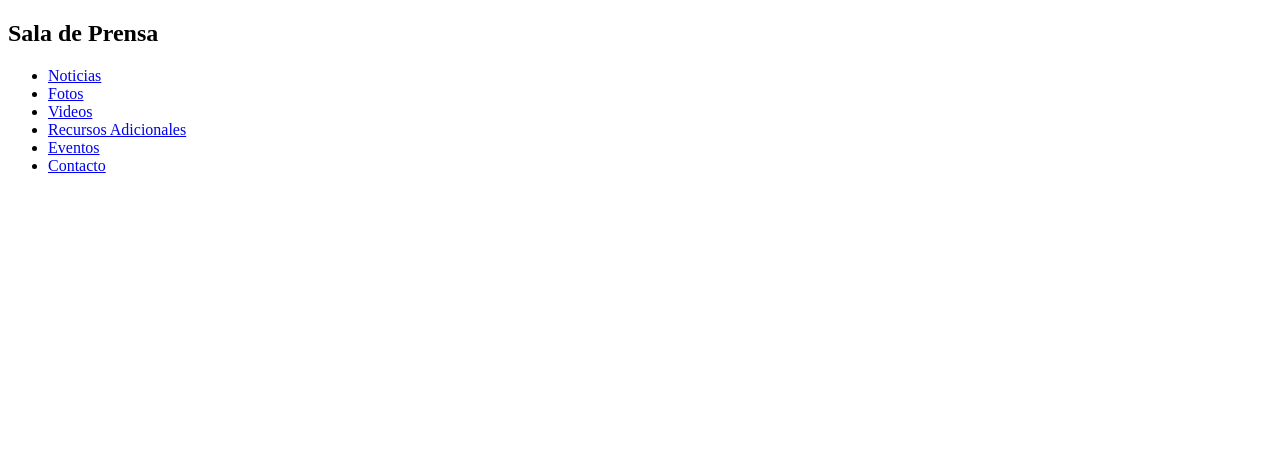
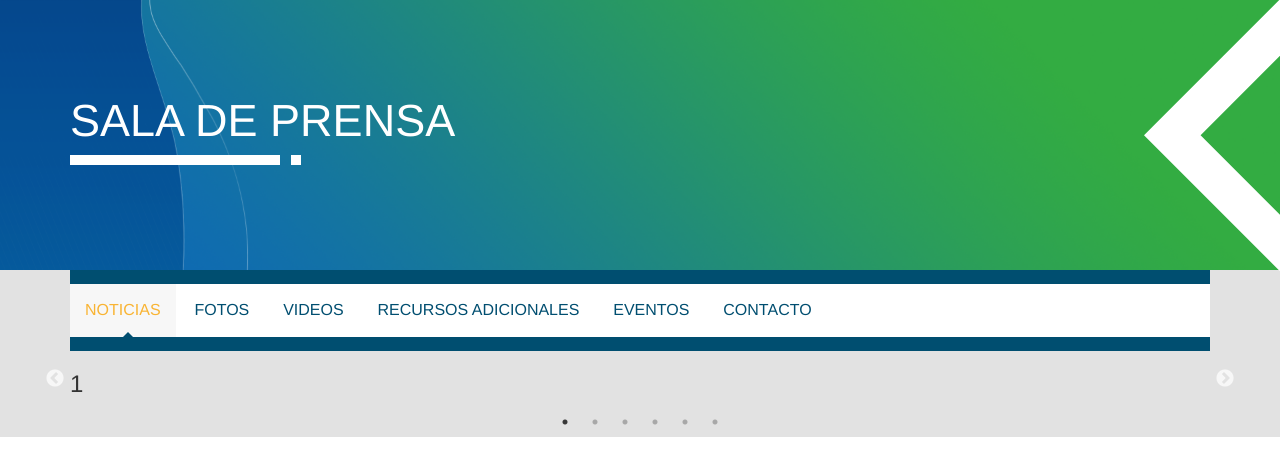
Before and after one commit to brontosaurioDW/BID, a plain HTML site: page site/index.html in a window 1280 px wide. Drawn offline with nearby package versions, Linux system fonts and the light colour scheme.

Commit message:
html + css

```diff
--- a/site/index.html
+++ b/site/index.html
@@ -8,6 +8,9 @@
       <!--<link rel="stylesheet" type="text/css" href="fonts/stylesheet.css">-->
       <link rel="stylesheet" type="text/css" href="css/style.css">
 
+      <!--Bootstrap 3-->
+      <link rel="stylesheet" href="https://maxcdn.bootstrapcdn.com/bootstrap/3.3.7/css/bootstrap.min.css" integrity="sha384-BVYiiSIFeK1dGmJRAkycuHAHRg32OmUcww7on3RYdg4Va+PmSTsz/K68vbdEjh4u" crossorigin="anonymous">
+
       <!-- Add the slick-theme.css if you want default styling -->
       <link rel="stylesheet" type="text/css" href="//cdn.jsdelivr.net/gh/kenwheeler/slick@1.8.1/slick/slick.css"/>
       <!-- Add the slick-theme.css if you want default styling -->
@@ -16,18 +19,20 @@
    <body>
 
       <section class="pr-cover">
-         <div>
+         <div class="container">
+            <div class="pr-cover-cont">
                <h2 class="pr-title">
                      Sala de Prensa
                   </h2>
             </div>
+         </div>
       </section>
 
       <section class="pr-content">
-
+         <div class="container">
             <div class="pr-menu">
                <ul class="pr-menu-list">
-               <li>
+                  <li class="active">
                      <a href="#">
                         Noticias
                      </a>
@@ -60,9 +65,24 @@
                </ul>
             </div>
 
+            <div class="pr-slider">
+               <div class='single-item'>
+                     <div><h3>1</h3></div>
+                     <div><h3>2</h3></div>
+                     <div><h3>3</h3></div>
+                     <div><h3>4</h3></div>
+                     <div><h3>5</h3></div>
+                     <div><h3>6</h3></div>
+                     </div>
+            </div>
+         </div>
+
+
+
       </section>
-
+      <!-- JQuery -->
+  	   <script src="node_modules/jquery/dist/jquery.js"></script>
       <script type="text/javascript" src="//cdn.jsdelivr.net/gh/kenwheeler/slick@1.8.1/slick/slick.min.js"></script>
-
+      <script type="text/javascript" src="js/script.js"></script>
    </body>
 </html>
--- /dev/null
+++ b/site/js/script.js
@@ -0,0 +1,3 @@
+$(".single-item").slick({
+	dots: true
+});
--- a/site/less/style.less
+++ b/site/less/style.less
@@ -0,0 +1,86 @@
+//Variables
+
+@pr-white: #fff;
+@pr-bidblue: #004E70;
+@pr-grey: #F7F7F7;
+@pr-dkgrey: #E2E2E2;
+@pr-link: #0F9DD3;
+@pr-orange: #F9B433;
+@pr-green: #33AC42;
+
+
+
+.html {
+    font-family: 'GothamHTF-Book',sans-serif;
+    font-size: 16px;
+}
+
+.pr-cover {
+    display: flex;
+    align-items: center;
+    justify-content: center;
+    height: 270px;
+    background-image: url("../img/bg-cover.png");
+    background-position: center;
+    background-size: cover;
+    &:after {
+        content: url("../img/bg-shape.png");
+        height: 270px;
+        position: absolute;
+        right: 0;
+    }
+    .pr-cover-cont {
+        .pr-title {
+            margin: 0;
+            color: @pr-white;
+            text-transform: uppercase;
+            font-size: 4.5rem;
+            &:after {
+                display: block;
+                margin-top: -20px;
+                content: url("../img/title-shape.png");
+            }
+        }
+    }
+}
+
+.pr-content {
+    background-color: @pr-dkgrey;
+    .pr-menu {
+        border-top: 14px solid @pr-bidblue;
+        border-bottom: 14px solid @pr-bidblue;
+        .pr-menu-list {
+            list-style: none;
+            margin: 0;
+            padding: 0;
+            background-color: @pr-white;
+            li {
+                display: inline-block;
+                padding: 15px;
+
+                &.active {
+                    position: relative;
+                    background-color: @pr-grey;
+                    a {
+                        color: @pr-orange;
+                    }
+                    &:after {
+                        position: absolute;
+                        bottom: 0;
+                        left: 50%;
+                        content: '';
+                        border-left: 5px solid transparent;
+                        border-right: 5px solid transparent;
+                        border-bottom: 5px solid @pr-bidblue;
+                    }
+                }
+                a {
+                    color: @pr-bidblue;
+                    font-size: 1.6rem;
+                    font-weight: 500;
+                    text-transform: uppercase;
+                }
+            }
+        }
+    }
+}
```
Also changed, not shown: site/css/style.css, site/img/bg-cover.png (added), site/img/bg-shape.png (added), site/img/title-shape.png (added), site/package-lock.json. Lines whose indentation alone changed are shown as unchanged.
